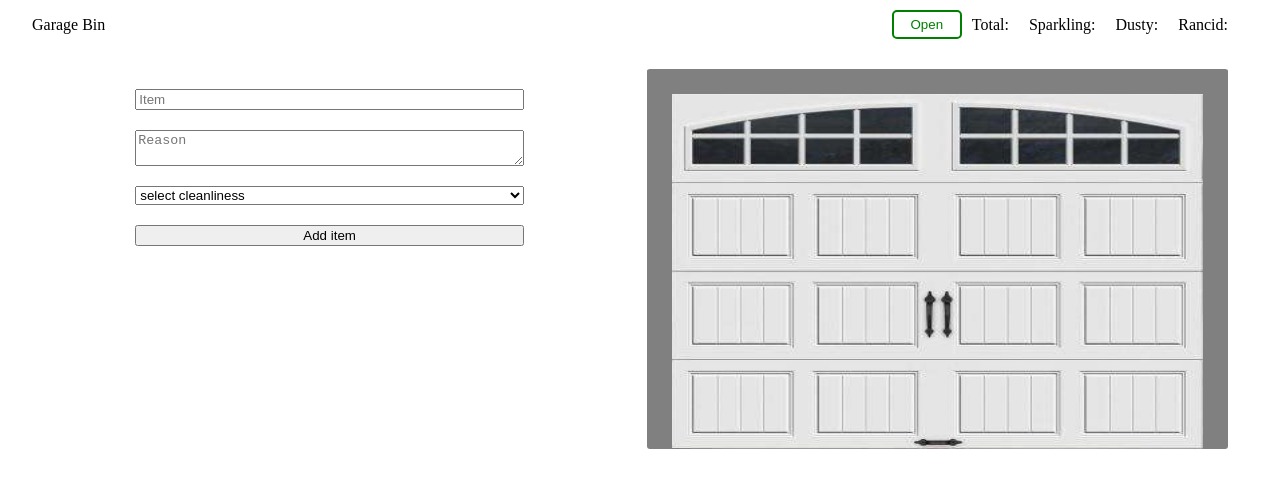
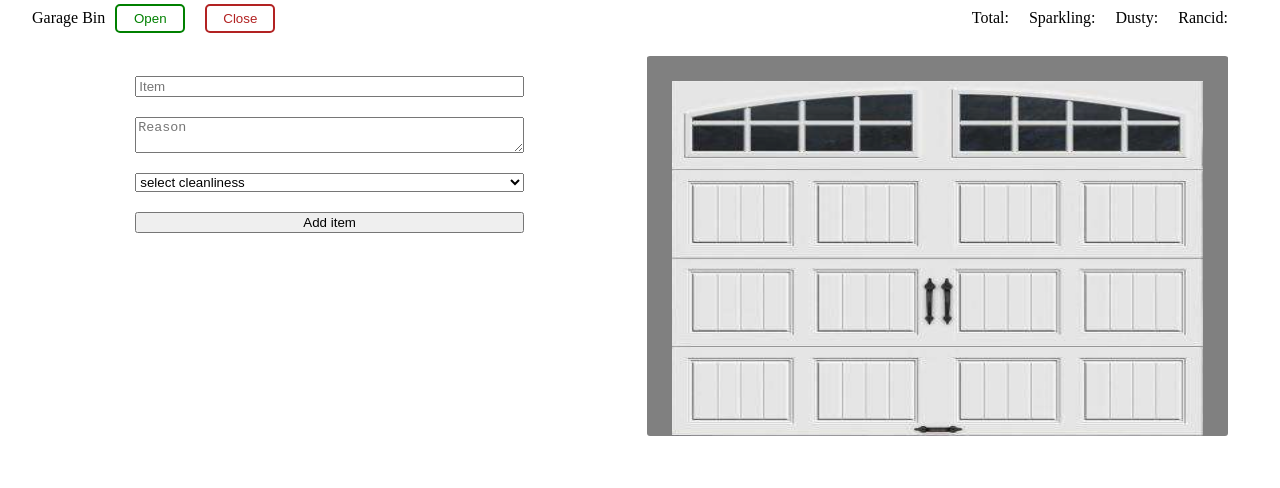
Before and after one commit to dunncl15/garage-bin, a website: page public/index.html in a window 1280 px wide. Drawn offline with Linux system fonts and the light colour scheme; no server answers.

Commit message:
Add close button.

```diff
--- a/public/index.html
+++ b/public/index.html
@@ -9,9 +9,11 @@
   </head>
   <body>
     <header>
-      <h1>Garage Bin</h1>
+      <h1>Garage Bin
+        <button class="open-btn">Open</button>
+        <button class="close-btn">Close</button>
+      </h1>
       <div class="item-counter">
-        <button class="open-btn">Open</button>
         <span class="item-count">Total: <span class="item-count--total"></span></span>
         <span class="item-count">Sparkling: <span class="item-count--sparkling"></span></span>
         <span class="item-count">Dusty: <span class="item-count--dusty"></span></span>
--- a/public/scripts/app.js
+++ b/public/scripts/app.js
@@ -114,5 +114,9 @@ $('.garage').on('change', '.update-cleanliness', function(e) {
 });
 
 $('.open-btn').on('click', function() {
-  $('.garage-door').toggleClass('open')
-})
+  $('.garage-door').addClass('open');
+});
+
+$('.close-btn').on('click', function() {
+  $('.garage-door').removeClass('open');
+});
--- a/public/styles/main.css
+++ b/public/styles/main.css
@@ -10,6 +10,8 @@ header {
 
 header h1 {
   margin-right: auto;
+  display: flex;
+  align-items: center;
 }
 
 .item-counter {
@@ -60,19 +62,36 @@ header h1 {
   margin: 20px;
 }
 
-.open-btn {
-  display: block;
-  border: 2px solid green;
-  color: green;
+.open-btn,
+.close-btn {
   padding: 5px 10px;
+  margin: 0 10px;
   border-radius: 5px;
   background-color: transparent;
   width: 70px;
   cursor: pointer;
 }
 
+.open-btn {
+  display: block;
+  border: 2px solid green;
+  color: green;
+}
+
+.close-btn {
+  display: block;
+  border: 2px solid firebrick;
+  color: firebrick;
+}
+
 .open-btn:hover {
   background-color: green;
+  color: #fff;
+  font-weight: bold;
+}
+
+.close-btn:hover {
+  background-color: firebrick;
   color: #fff;
   font-weight: bold;
 }
```
